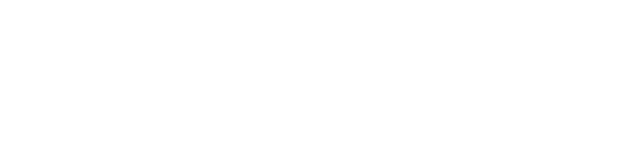
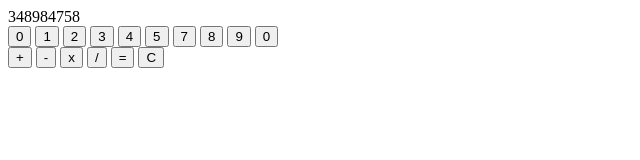
Before and after one commit to GreyTearsDev/calculator, a plain HTML site: page index.html in a window 1280 px wide. Shown: the whole page, without its empty margins (0-640 px from the left). Drawn offline with Linux system fonts and the light colour scheme.

Commit message:
Create the mais html elements for the calculator

```diff
--- a/index.html
+++ b/index.html
@@ -7,5 +7,31 @@
     <script src="./script.js" defer></script>
     <title>Document</title>
   </head>
-  <body></body>
+  <body>
+
+    <div class="display">348984758</div>
+    <div class="digits-container container">
+      <button class="digits">0</button>
+      <button class="digits">1</button>
+      <button class="digits">2</button>
+      <button class="digits">3</button>
+      <button class="digits">4</button>
+      <button class="digits">5</button>
+      <button class="digits">7</button>
+      <button class="digits">8</button>
+      <button class="digits">9</button>
+      <button class="digits">0</button>
+    </div>
+    <div class="functions-container container">
+      <button>+</button>
+      <button>-</button>
+      <button>x</button>
+      <button>/</button>
+      <button>=</button>
+      <button>C</button>
+
+
+    </div>
+
+  </body>
 </html>
```
